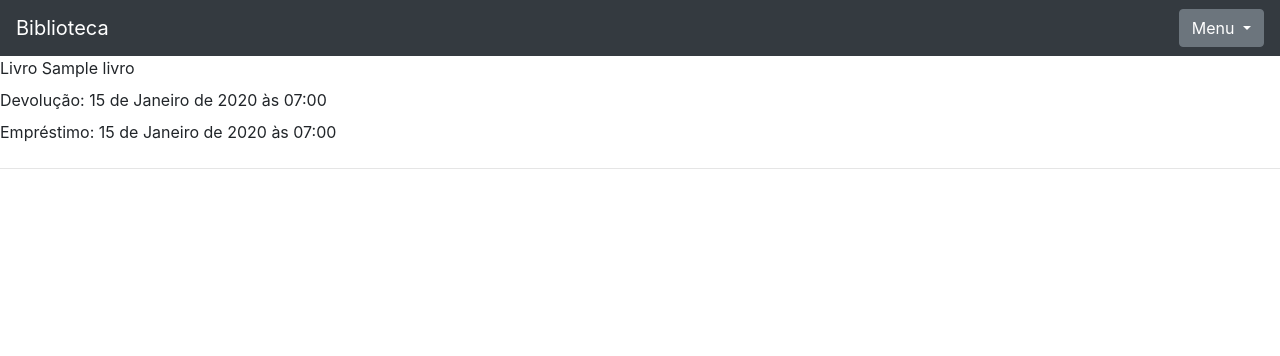
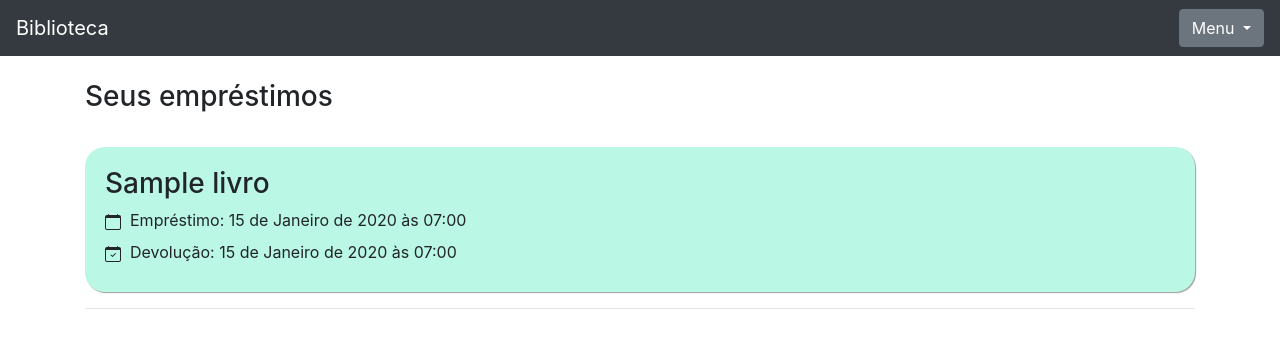
Before and after one commit to diego-goncalves-dreossi/biblioteca-django, a Django app: template livro/templates/seus_emprestimos.html in a window 1280 px wide. Shown: the top 356 px of the page. Run offline with Django 4.2, Linux system fonts and the light colour scheme; tables that the repository leaves empty hold one stand-in row (values such as "Sample post"); the template is opened without the code that fills it: values that come from a table or form of the project are taken from there, most other values are stand-ins (such as "Sample title", 1, 10 or a date in 2020); some libraries are stand-ins or nearby versions.

Commit message:
página dos emprestimos

```diff
--- a/livro/templates/seus_emprestimos.html
+++ b/livro/templates/seus_emprestimos.html
@@ -1,24 +1,56 @@
 {% extends 'base.html' %}
 
+{% block 'head' %}
+<style>
+    .cartao {
+        background-color: #BAF7E5;
+        padding: 20px;
+        margin-top: 3%;
+        border-radius: 20px;
+        box-shadow: 1px 1px 1px rgba(0, 0, 0, 0.39);
+    }
+</style>
+
+{% endblock 'head' %}
+
 {% block 'conteudo' %}
+<div class="container">
+    <br>
+    <h3>Seus empréstimos</h3>
+    {% for emprestimo in emprestimos %}
+    <div class="cartao">
+        <div class="titulo">
+            <h3>{{emprestimo.livro}}</h3>
+        </div>
+        <div class="corpo">
+            <label><svg xmlns="http://www.w3.org/2000/svg" width="16" height="16" fill="currentColor"
+                    class="bi bi-calendar" viewBox="0 0 16 16">
+                    <path
+                        d="M3.5 0a.5.5 0 0 1 .5.5V1h8V.5a.5.5 0 0 1 1 0V1h1a2 2 0 0 1 2 2v11a2 2 0 0 1-2 2H2a2 2 0 0 1-2-2V3a2 2 0 0 1 2-2h1V.5a.5.5 0 0 1 .5-.5zM1 4v10a1 1 0 0 0 1 1h12a1 1 0 0 0 1-1V4H1z" />
+                </svg>&nbsp; Empréstimo: {{emprestimo.data_emprestimo}} </label>
+            <br>
+            <label><svg xmlns="http://www.w3.org/2000/svg" width="16" height="16" fill="currentColor"
+                    class="bi bi-calendar-check" viewBox="0 0 16 16">
+                    <path
+                        d="M10.854 7.146a.5.5 0 0 1 0 .708l-3 3a.5.5 0 0 1-.708 0l-1.5-1.5a.5.5 0 1 1 .708-.708L7.5 9.793l2.646-2.647a.5.5 0 0 1 .708 0z" />
+                    <path
+                        d="M3.5 0a.5.5 0 0 1 .5.5V1h8V.5a.5.5 0 0 1 1 0V1h1a2 2 0 0 1 2 2v11a2 2 0 0 1-2 2H2a2 2 0 0 1-2-2V3a2 2 0 0 1 2-2h1V.5a.5.5 0 0 1 .5-.5zM1 4v10a1 1 0 0 0 1 1h12a1 1 0 0 0 1-1V4H1z" />
+                </svg>&nbsp; Devolução: </label>
+            {% if emprestimo.data_devolucao %}
+            {{emprestimo.data_devolucao}}
+            {% else %}
+            Ainda não foi devolvido
+            {% endif %}
 
-    {% for emprestimo in emprestimos  %}
-        <label>Livro</label>
-        {{emprestimo.livro}}
-        <br>
-        <label>Devolução: </label>
-        {% if emprestimo.data_devolucao  %}
-            {{emprestimo.data_devolucao}}
-        {% else %}
-            Ainda não foi devolvido
-        {% endif %}
-        <br>
-        <label>Empréstimo: </label>
-        {{emprestimo.data_emprestimo}}
+        </div>
 
-        <hr>
+
+
+    </div>
+    <hr>
 
     {% endfor %}
+</div>
 
 
 {% endblock 'conteudo' %}
```
